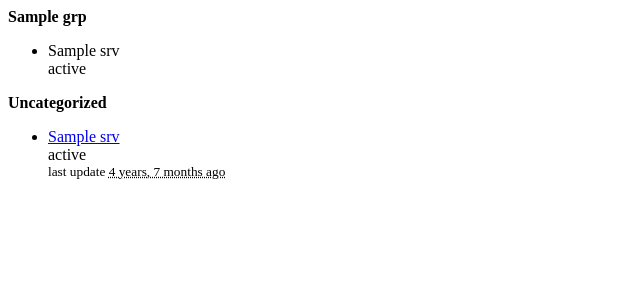
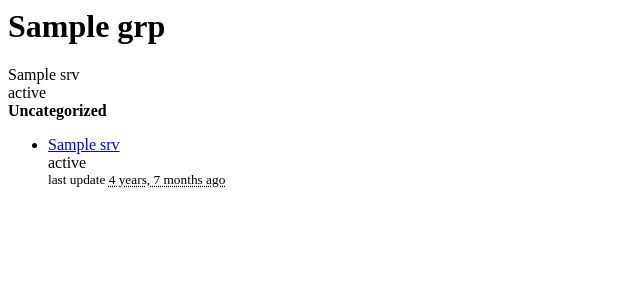
Before and after one commit to Soatrix/ProjectStatus, a Django app: template statushub/templates/statusboard/servicegroup/list_snippet.html in a window 1280 px wide. Shown: the top 300 px of the page, without its empty margins (0-640 px from the left). Run offline with Django 4.2, Linux system fonts and the light colour scheme; the template is opened without the code that fills it: most values are stand-ins (such as "Sample title", 1, 10 or a date in 2020).

Commit message:
Banner & New Layout

```diff
--- a/statushub/settings.py
+++ b/statushub/settings.py
@@ -121,6 +121,9 @@
 # https://docs.djangoproject.com/en/4.2/howto/static-files/
 
 STATIC_URL = 'static/'
+STATICFILES_DIRS = [
+    BASE_DIR / "static",
+]
 
 # Default primary key field type
 # https://docs.djangoproject.com/en/4.2/ref/settings/#default-auto-field
--- a/statushub/templates/statusboard/base.html
+++ b/statushub/templates/statusboard/base.html
@@ -36,6 +36,8 @@
 
     </head>
     <body class="d-flex flex-column h-100">
+        {% load static %}
+        <img class="img-fluid w-100 h-50" style="margin-bottom: -50px" src="{% static 'img/banner.png' %}" />
         <main id="content">
         {% block content %}
         {% endblock %}
--- a/statushub/templates/statusboard/index.html
+++ b/statushub/templates/statusboard/index.html
@@ -33,7 +33,7 @@
     </div>
     {% endfor %}
     {% if worst_status != None %}
-    <div class="alert alert-{{ worst_status|service_status_class:"" }}" role="alert">
+    <div class="alert bg-{{ worst_status|service_status_class:"" }} text-white" role="alert">
         {{ worst_status|service_status_summary_text:"" }}
     </div>
     {% endif %}
--- a/statushub/templates/statusboard/servicegroup/list_snippet.html
+++ b/statushub/templates/statusboard/servicegroup/list_snippet.html
@@ -5,20 +5,12 @@
 {% for grp in servicegroups %}
 <div class="servicegroup {% if grp.is_empty_group %}servicegroup-empty{% endif %}">
     {% if grp.is_empty_group != True or perms.statusboard.change_servicegroup or perms.statusboard.delete_servicegroup %}
+        <h1>{{ grp.name }}</h1>
+        <div class="row">
+            {% for srv in grp.services.priority_sorted %}
+                <div class="col-md-4">
                     <div class="card">
-        <div class="card-header">
-            <strong>
-                <a class="servicegroup-name {% if grp.collapsed %}collapsed{% endif %}" data-bs-toggle="collapse" data-bs-target="#servicegroup-{{ grp.id}}-panel-body">
-                    {{ grp.name }}
-                </a>
-            </strong>
-            <i class="bi bi-circle-fill float-end text-{{ grp.worst_service.status|service_status_class:"" }}" title="{{ grp.worst_service.get_status_display }}"></i>
-        </div>
-        <div id="servicegroup-{{ grp.id}}-panel-body" class="collapse {% if not grp.collapsed %}show{% endif %}">
                         <div class="card-body">
-                <ul class="list-group list-group-flush">
-                    {% for srv in grp.services.priority_sorted %}
-                    <li class="list-group-item clearfix">
                             {% if srv.href and srv.status == 0 %}
                                 <a href="{{ srv.href }}">{{ srv.name }}</a>
                             {% else %}
@@ -27,15 +19,13 @@
                             {% if srv.description %}
                                 <i class="bi bi-question-circle-fill" title="{{ srv.description }}"></i>
                             {% endif %}
-
                             <div class="float-end">
                                 <span class="badge float-end text-bg-{{ srv.status|service_status_class:"" }}">{{ srv.get_status_display }}</span>
                             </div>
-                    </li>
-                    {% endfor %}
-                </ul>
                         </div>
                     </div>
+                </div>
+            {% endfor %}
         </div>
     {% endif %}
 </div>
```
Also changed, not shown: static/img/banner.png (added). Lines whose indentation alone changed are shown as unchanged.
